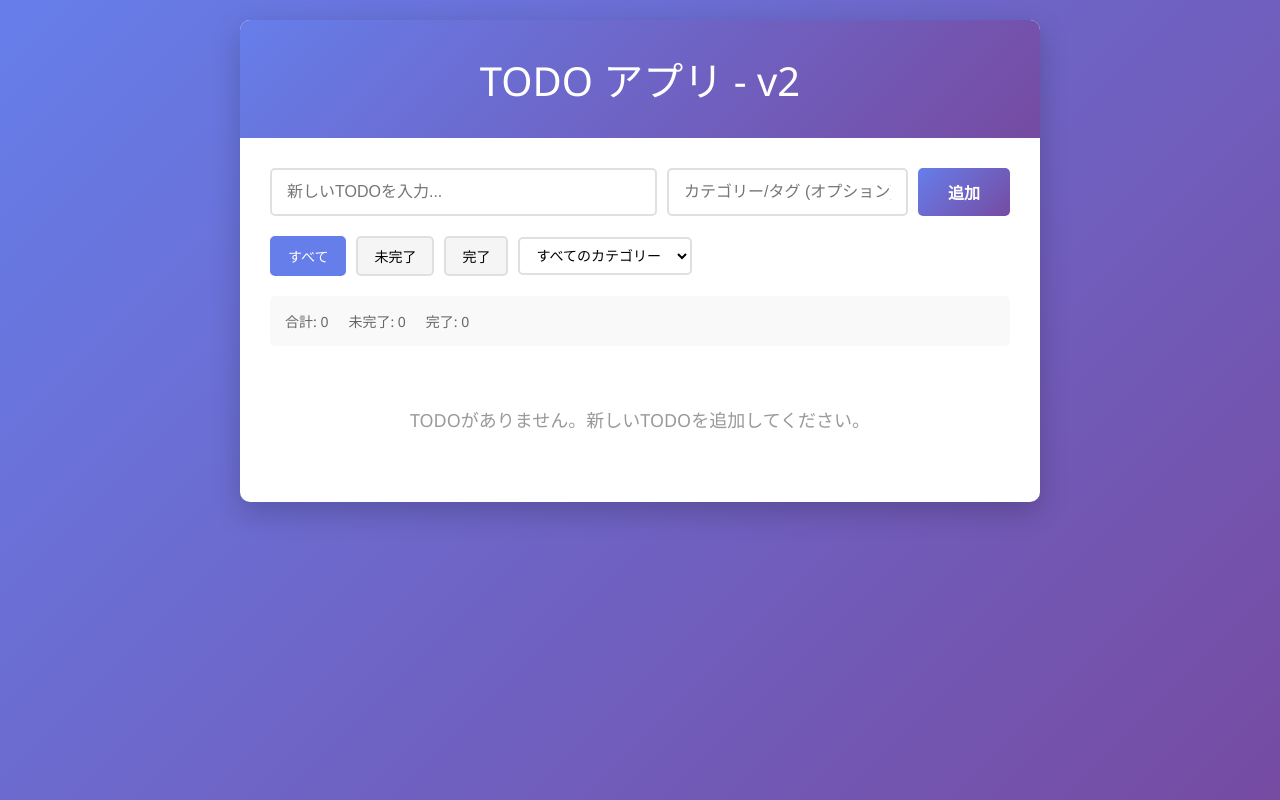
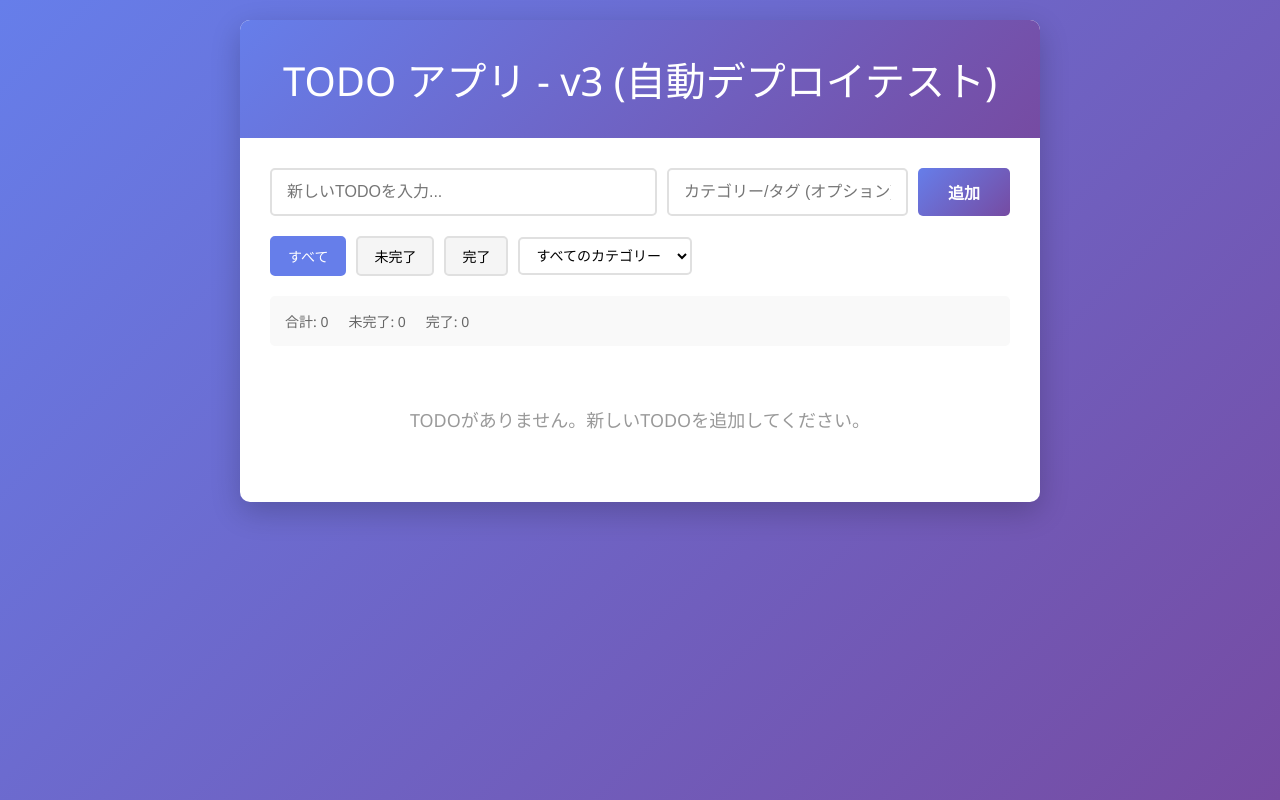
Before and after one commit to mailingsnd/CCtodo, a plain HTML site: page index.html in a window 1280 px wide. Drawn offline with Linux system fonts and the light colour scheme.

Commit message:
Test: v3 自動デプロイテスト

```diff
--- a/index.html
+++ b/index.html
@@ -9,7 +9,7 @@
 <body>
     <div class="container">
         <header>
-            <h1>TODO アプリ - v2</h1>
+            <h1>TODO アプリ - v3 (自動デプロイテスト)</h1>
         </header>
 
         <main>
```
